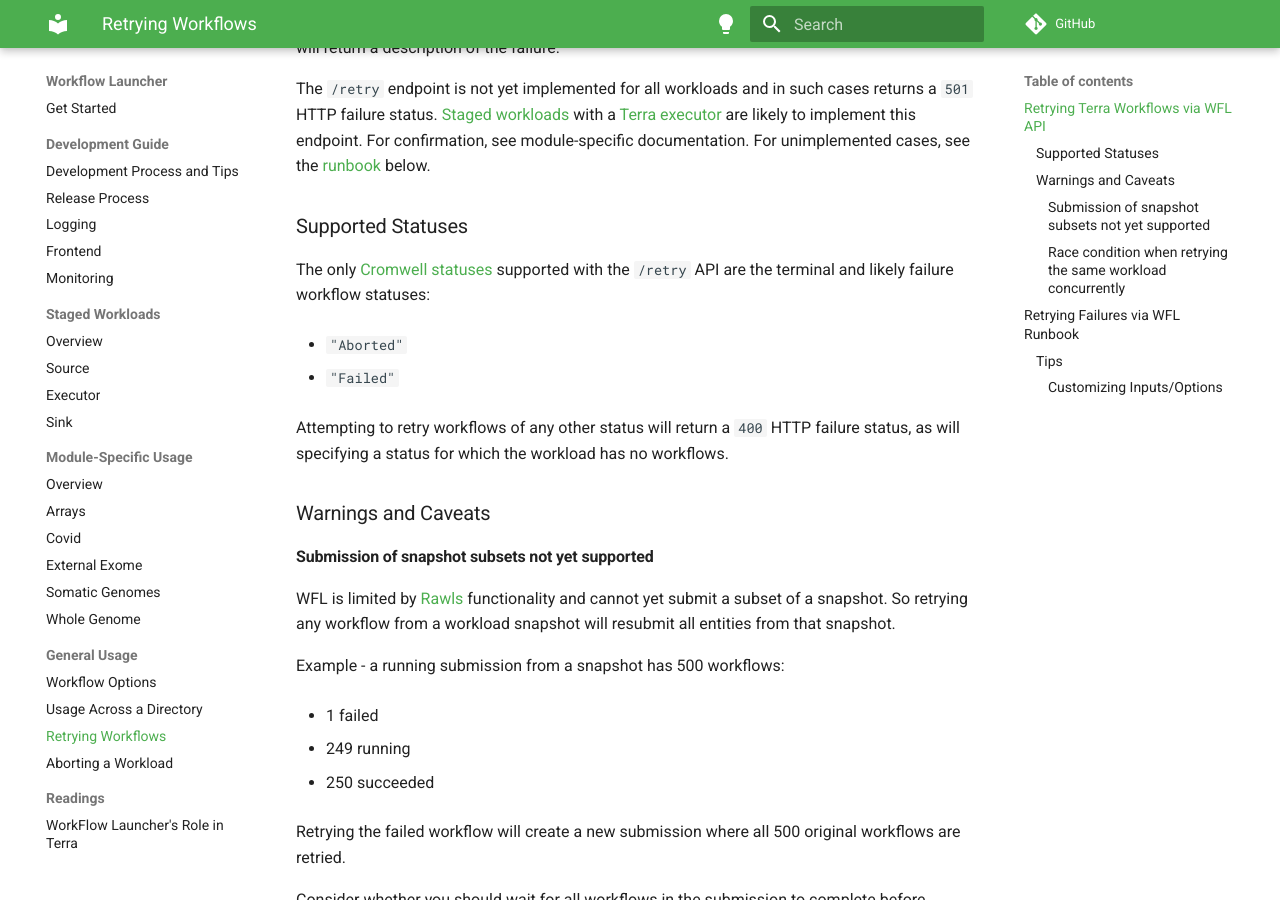
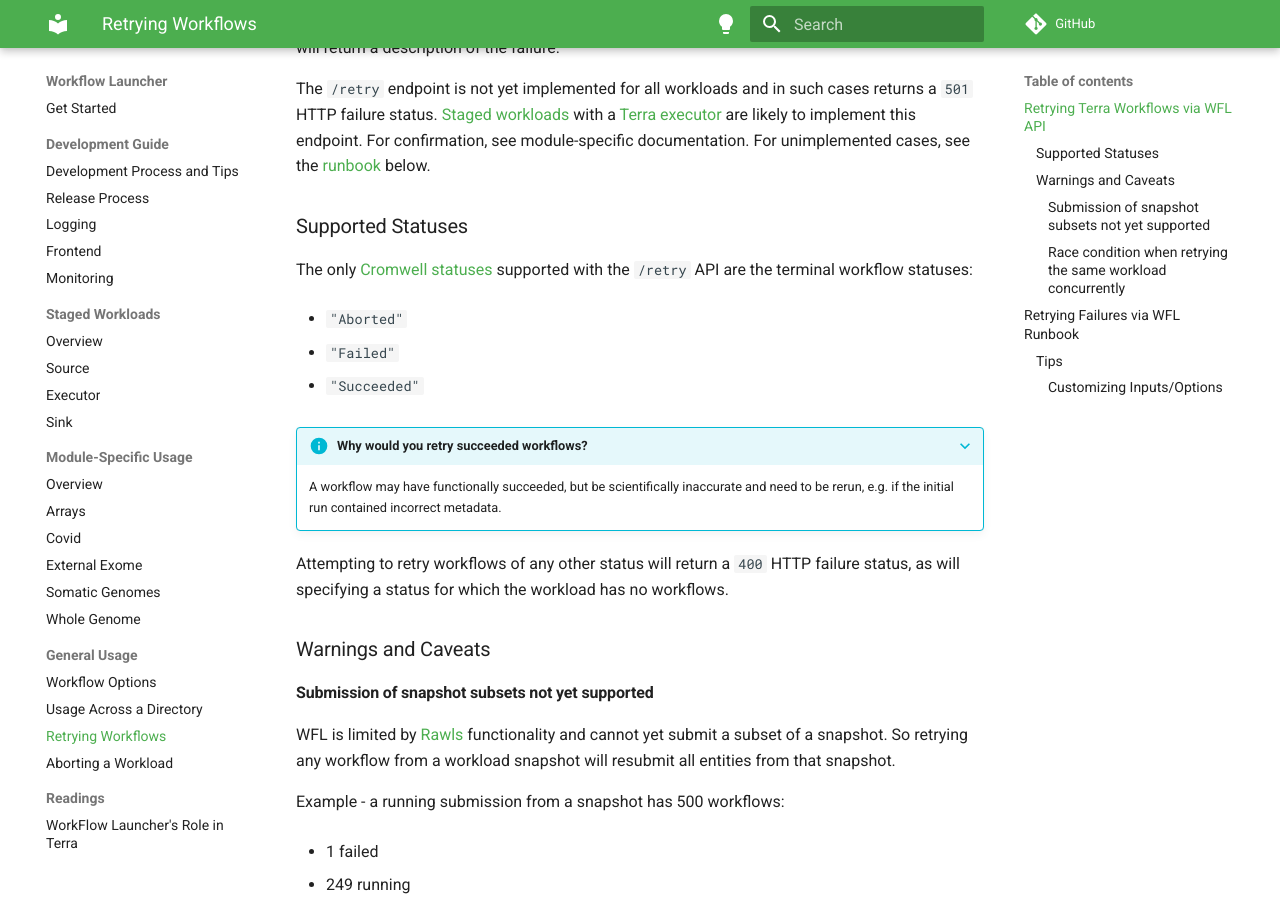
Before and after one commit to broadinstitute/wfl, an MkDocs documentation site: the page built from docs/md/usage-retry.md, in a window 1280 px wide and 900 px high, scrolled down 488 px. Built offline with MkDocs 1.6.1 and Material for MkDocs 9.7.7, drawn with Linux system fonts in a browser that asks for light colours; comment, search, counter and statistics services are not loaded.

Commit message:
Update retry usage documentation to include Succeeded as supported status

```diff
--- a/docs/md/usage-retry.md
+++ b/docs/md/usage-retry.md
@@ -30,13 +30,19 @@ For unimplemented cases, see the [runbook](#retrying-failures-via-wfl-runbook) b
 ### Supported Statuses
 
 The only
-[Cromwell statuses](https://github.com/broadinstitute/wfl/blob/c87ce58e815c9fe73648471057c8d3cda7bc02e0/api/src/wfl/service/cromwell.clj#L12-L14)
+[Cromwell statuses](https://github.com/broadinstitute/wfl/blob/6bcfde01542bfef1601eaaf4bb2657cf1520218f/api/src/wfl/service/cromwell.clj#L12-L14)
 supported with the `/retry` API
-are the terminal and likely failure workflow statuses:
+are the terminal workflow statuses:
 
 - `"Aborted"`
 
 - `"Failed"`
+
+- `"Succeeded"`
+
+???+ info "Why would you retry succeeded workflows?"
+    A workflow may have functionally succeeded, but be scientifically inaccurate
+    and need to be rerun, e.g. if the initial run contained incorrect metadata.
 
 Attempting to retry workflows of any other status
 will return a `400` HTTP failure status,
```
